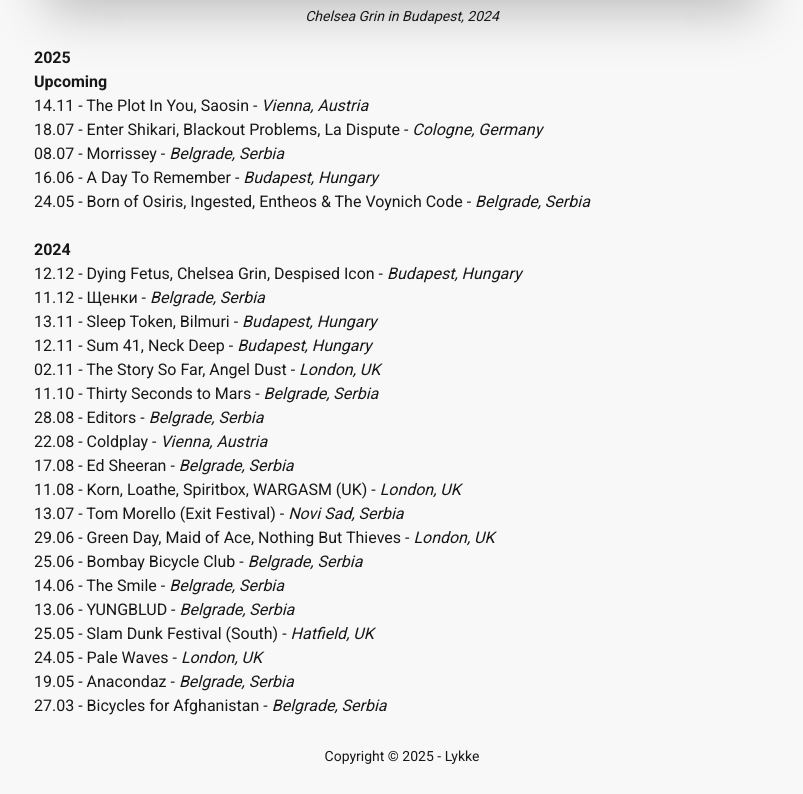
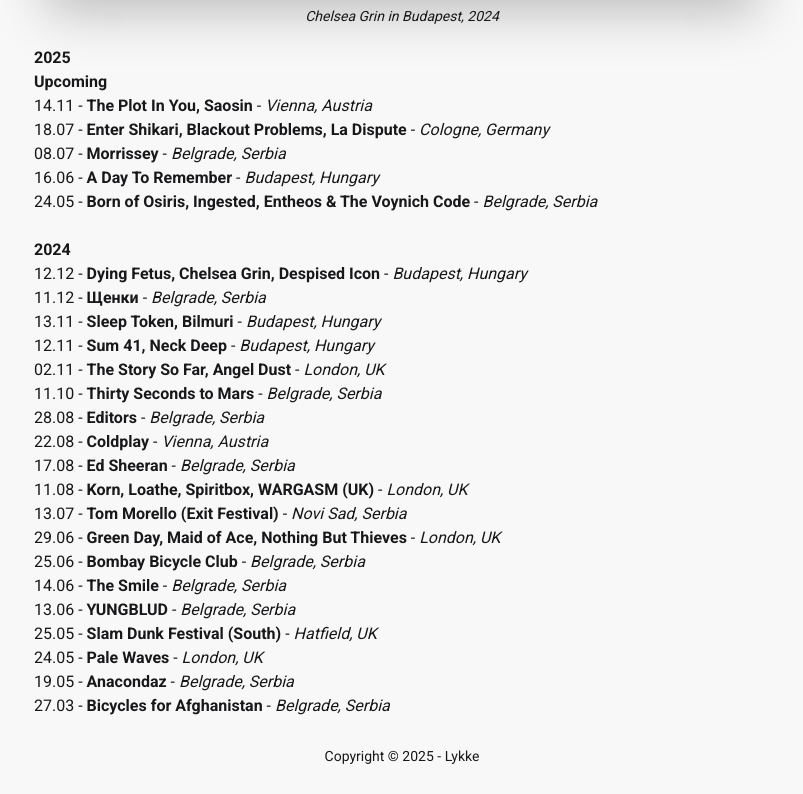
Before and after one commit to iamlykke/my-blog, a Next.js app: page /concerts in a window 1280 px wide. Shown: the part 490-1284 px from the top of the page, without its empty margins (238-1041 px from the left). Built offline with nearby package versions, Linux system fonts and the light colour scheme.

Commit message:
Добавил статью про бек, поменял расположение тэгов, убрал описание статьи

```diff
--- a/app/page.tsx
+++ b/app/page.tsx
@@ -22,14 +22,13 @@
       <Intro />
       <div className="grid gap-3 my-8">
         <h2 className="text-xl font-bold">Мои посты</h2>
-        <div className="flex flex-col gap-3">
+        <div className="flex flex-col gap-4">
           {posts.map((post: IPost) => {
             return (
               <Card
                 key={post.slug}
                 slug={post.slug}
                 title={post.metadata.title}
-                description={post.metadata.description}
                 created={post.metadata.created}
                 tags={post.metadata.tags}
               />
--- a/app/posts/[slug]/page.tsx
+++ b/app/posts/[slug]/page.tsx
@@ -35,7 +35,7 @@
           </time>
         </div>
         <div className="flex flex-row w-full justify-between  items-center">
-          <p className="text-sm text-gray-700">{metadata.description}</p>
+          {/* <p className="text-sm text-gray-700">{metadata.description}</p> */}
           {withTags ? (
             <div className="flex flex-row gap-1">
               {metadata.tags.map((tag: string, index: number) => (
--- a/components/Card.tsx
+++ b/components/Card.tsx
@@ -3,22 +3,30 @@
 interface ICard {
   slug: string;
   title: string;
-  description: string;
   created: string;
-  tags?: string[];
+  tags: string[];
 }
 
-export const Card = ({ slug, title, description, created }: ICard) => {
+export const Card = ({ slug, title, created, tags }: ICard) => {
   return (
-    <div className="flex flex-col w-full gap-1">
+    <div className="flex flex-col w-full gap-0.5">
       <div className="flex justify-between w-full items-center">
         <Link href={`/posts/${slug}`}>
           <h3 className="card-title font-bold">{title}</h3>
         </Link>
-
         <span className="w-fit text-sm font-medium">{created}</span>
       </div>
-      <p className="text-sm">{description}</p>{" "}
+      <div className="flex flex-row gap-1">
+        {tags.map((tag: string, index: number) => (
+          <span key={tag}>
+            <Link
+              className="text-xs text-gray-500 hover:text-gray-700"
+              href="#"
+            >{`#${tag}`}</Link>
+            {index < tags.length - 1 && ", "}
+          </span>
+        ))}
+      </div>
     </div>
   );
 };
--- a/content/concerts/concerts.mdx
+++ b/content/concerts/concerts.mdx
@@ -1,31 +1,31 @@
 # **2025**
 
 ## **Upcoming**
-- 14.11 - The Plot In You, Saosin - *Vienna, Austria*
-- 18.07 - Enter Shikari, Blackout Problems, La Dispute - *Cologne, Germany*
-- 08.07 - Morrissey - *Belgrade, Serbia*
-- 16.06 - A Day To Remember - *Budapest, Hungary*
-- 24.05 - Born of Osiris, Ingested, Entheos & The Voynich Code - *Belgrade, Serbia*
+- 14.11 - **The Plot In You, Saosin** - *Vienna, Austria*
+- 18.07 - **Enter Shikari, Blackout Problems, La Dispute** - *Cologne, Germany*
+- 08.07 - **Morrissey** - *Belgrade, Serbia*
+- 16.06 - **A Day To Remember** - *Budapest, Hungary*
+- 24.05 - **Born of Osiris, Ingested, Entheos & The Voynich Code** - *Belgrade, Serbia*
 
 <br />
 # **2024**
 
-- 12.12 - Dying Fetus, Chelsea Grin, Despised Icon - *Budapest, Hungary*
-- 11.12 - Щенки - *Belgrade, Serbia*
-- 13.11 - Sleep Token, Bilmuri - *Budapest, Hungary*
-- 12.11 - Sum 41, Neck Deep - *Budapest, Hungary*
-- 02.11 - The Story So Far, Angel Dust - *London, UK*
-- 11.10 - Thirty Seconds to Mars - *Belgrade, Serbia*
-- 28.08 - Editors - *Belgrade, Serbia*
-- 22.08 - Coldplay - *Vienna, Austria*
-- 17.08 - Ed Sheeran - *Belgrade, Serbia*
-- 11.08 - Korn, Loathe, Spiritbox, WARGASM (UK) - *London, UK*
-- 13.07 - Tom Morello (Exit Festival) - *Novi Sad, Serbia*
-- 29.06 - Green Day, Maid of Ace, Nothing But Thieves -  *London, UK*
-- 25.06 - Bombay Bicycle Club - *Belgrade, Serbia*
-- 14.06 - The Smile - *Belgrade, Serbia*
-- 13.06 - YUNGBLUD - *Belgrade, Serbia*
-- 25.05 - Slam Dunk Festival (South) - *Hatfield, UK*
-- 24.05 - Pale Waves - *London, UK*
-- 19.05 - Anacondaz - *Belgrade, Serbia*
-- 27.03 - Bicycles for Afghanistan - *Belgrade, Serbia*
+- 12.12 - **Dying Fetus, Chelsea Grin, Despised Icon** - *Budapest, Hungary*
+- 11.12 - **Щенки** - *Belgrade, Serbia*
+- 13.11 - **Sleep Token, Bilmuri** - *Budapest, Hungary*
+- 12.11 - **Sum 41, Neck Deep** - *Budapest, Hungary*
+- 02.11 - **The Story So Far, Angel Dust** - *London, UK*
+- 11.10 - **Thirty Seconds to Mars** - *Belgrade, Serbia*
+- 28.08 - **Editors** - *Belgrade, Serbia*
+- 22.08 - **Coldplay** - *Vienna, Austria*
+- 17.08 - **Ed Sheeran** - *Belgrade, Serbia*
+- 11.08 - **Korn, Loathe, Spiritbox, WARGASM (UK)** - *London, UK*
+- 13.07 - **Tom Morello (Exit Festival)** - *Novi Sad, Serbia*
+- 29.06 - **Green Day, Maid of Ace, Nothing But Thieves** -  *London, UK*
+- 25.06 - **Bombay Bicycle Club** - *Belgrade, Serbia*
+- 14.06 - **The Smile** - *Belgrade, Serbia*
+- 13.06 - **YUNGBLUD** - *Belgrade, Serbia*
+- 25.05 - **Slam Dunk Festival (South)** - *Hatfield, UK*
+- 24.05 - **Pale Waves** - *London, UK*
+- 19.05 - **Anacondaz** - *Belgrade, Serbia*
+- 27.03 - **Bicycles for Afghanistan** - *Belgrade, Serbia*
--- a/content/posts/beck.mdx
+++ b/content/posts/beck.mdx
@@ -1,11 +1,27 @@
 ---
 title: 'Beck: Mongolian Chop Squad'
-description: 'Best music anime ever'
-created: '15/03/2025'
+description: ''
+created: '21/03/2025'
 tags: ['обзор', 'аниме']
 draft: false
 ---
 
-# Посмотрел Beck, круто!
+![Облога](/images/posts/beck/beck.jpg)
 <br />
-![Облога](/images/posts/beck/beck.jpg)
+Услышав в первый раз об этом аниме первой мыслью было, что это «очередное аниме про рок группу». На деле все оказалось гораздо сложнее и комплекснее.
+<br />
+Главный герой – подросток Коюки, которому присущи качества подростка – неуверенность в себе и зажатость, подверженность рутине и отсутствие каких-либо ярко выраженных амбиций и увлечений.
+После встречи с харизматичным, но своенравным гитаристом Рюсукэ Минами, который знакомит его с миром рок музыки, главный герой сам берет в руки гитару и пытается через нее выражать свои мысли и чувства, которые до этого держал в себе и скрывал.
+<br />
+Рюсукэ создает группу Beck, куда входят несколько талантливых музыкантов. Коюки сначала неуверенно пробует себя в музыке, но со временем становится ключевым вокалистом и ритм-гитаристом группы.
+Группа проходит через множество испытаний – внутренние конфликты, конкуренцию с другими музыкантами, проблемы с популярностью, выступления в маленьких клубах, поиск своего звучания и признания. Кульминацией становится их участие в крупном фестивале «Greatful Sound», где они доказывают свою силу как музыкантов. Но самое главное — это личностный рост Коюки, который из застенчивого подростка превращается в настоящего музыканта, способного зажечь сцену перед тысячами зрителей.
+<br />
+Аниме Beck — одно из немногих, которое достоверно передает атмосферу музыкальной индустрии без приукрас и лишней романтики. Оно не превращает историю в сказку, а показывает все сложности становления группы: нехватку денег, конфликты внутри коллектива, давление со стороны лейблов, страх сцены.
+<br />
+Также очень трогает любовная линия с сестрой Рюсукэ – Махо, которая развивается естественно и без лишнего драматизма. За ней интересно наблюдать и легко в нее поверить.
+<br />
+Короче, могу только порекомендовать к просмотру! <br /> **Оценка - 10 японских телекастеров из 10.**
+<br />
+*(Ну а почему у группы такое дурацкое название - узнаете сами, а то будет спойлер :D)*
+<br />
+<iframe width="100%" height="400" src="https://www.youtube.com/embed/3m1nNtWOUWQ?si=9uya71gqgAx2buyW" title="YouTube video player" frameBorder="0" allow="accelerometer; autoplay; clipboard-write; encrypted-media; gyroscope; picture-in-picture; web-share" referrerPolicy="strict-origin-when-cross-origin" allowFullScreen></iframe>
```
